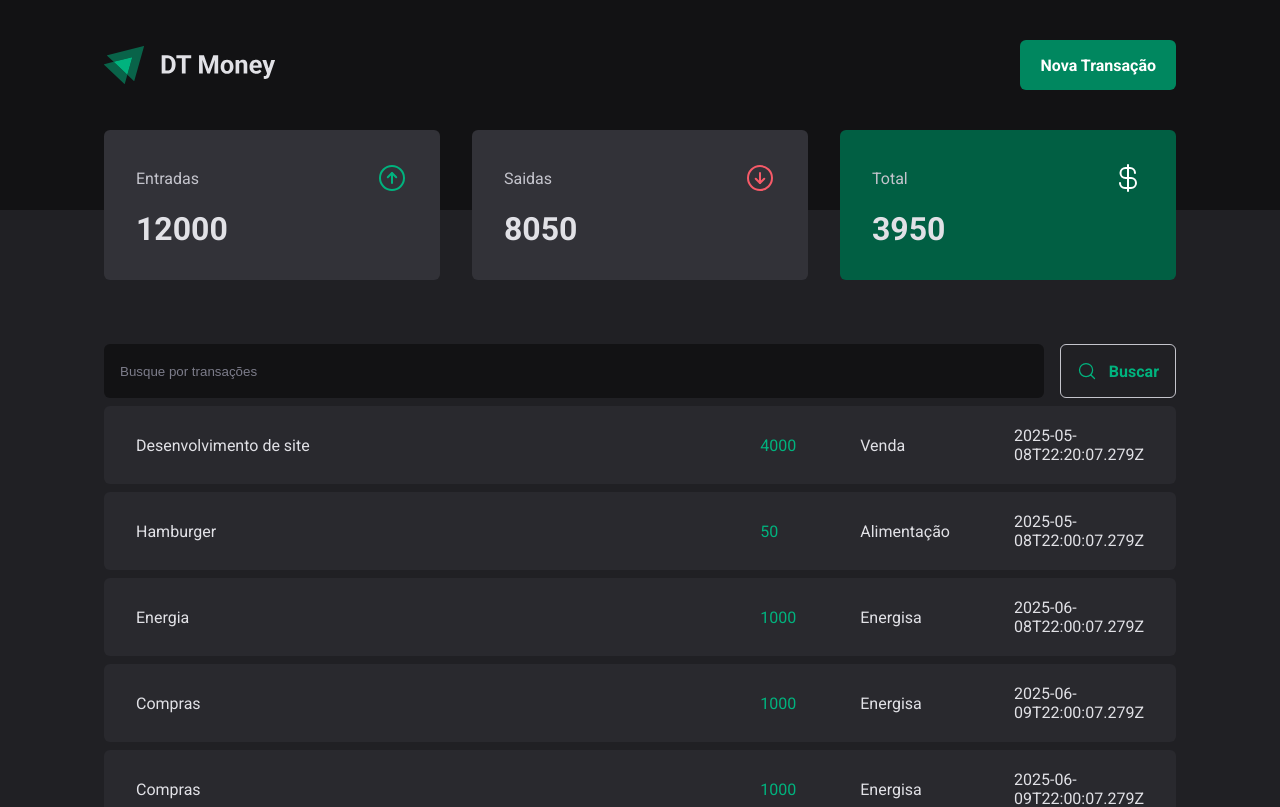
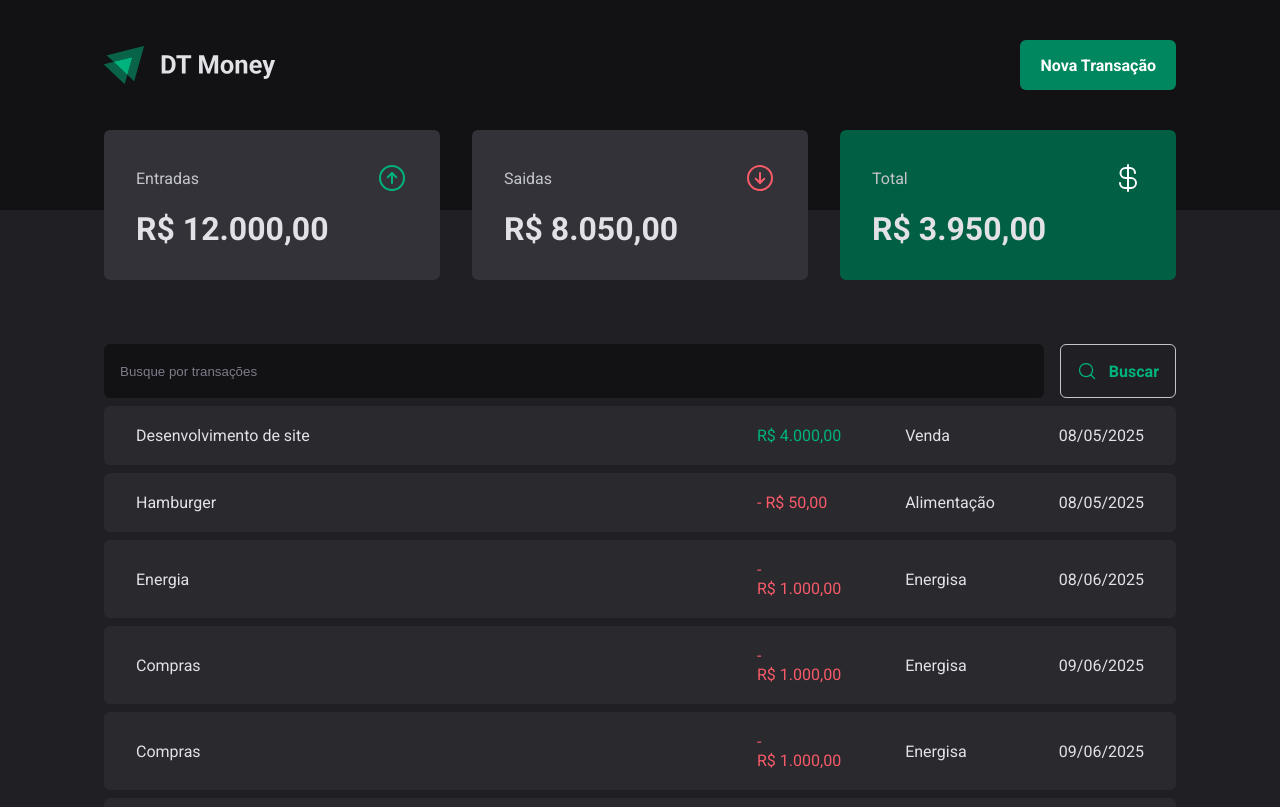
Before and after one commit to Abmaellf/dt-money, a React (Vite) app: page / in a window 1280 px wide. Shown: the top 807 px of the page. Built offline with nearby package versions, Linux system fonts and the light colour scheme; data requests are answered from the project's data file.

Commit message:
feat(Formatando valores)

```diff
--- a/src/components/Summary/index.tsx
+++ b/src/components/Summary/index.tsx
@@ -2,6 +2,7 @@
 import { SummaryCard, SummaryContainer } from "./styles";
 import { useContext } from "react";
 import { TransactionContext } from "../../contexts/TransactionsContext";
+import { priceFormatter } from "../../utils/formatter";
 
 export function Summary() {
 
@@ -34,7 +35,7 @@
                     <ArrowCircleUp size={32} color="#00b37e" />
                 </header>
 
-                <strong> { summary.income } </strong>
+                <strong> { priceFormatter.format(summary.income )} </strong>
             </SummaryCard>
             <SummaryCard>
                 <header>
@@ -42,7 +43,7 @@
                     <ArrowCircleDown size={32} color="#f75a68" />
                 </header>
 
-                <strong>  { summary.outcomo } </strong>
+                <strong>  { priceFormatter.format(summary.outcomo) } </strong>
             </SummaryCard>
             <SummaryCard variant="green">
                 <header>
@@ -50,7 +51,7 @@
                     <CurrencyDollar size={32} color="#fff" />
                 </header>
 
-                <strong>  {summary.total } </strong>
+                <strong>  {priceFormatter.format(summary.total) }</strong>
             </SummaryCard>
 
         </SummaryContainer>
--- a/src/pages/Transactions/index.tsx
+++ b/src/pages/Transactions/index.tsx
@@ -4,6 +4,7 @@
 import { SearchForm } from "./components/SearchForm";
 import { PriceHighlight, TransactionsContainer, TransactionsTable } from "./styles";
 import { TransactionContext } from "../../contexts/TransactionsContext";
+import { dateFormatter, priceFormatter } from "../../utils/formatter";
 
 
 
@@ -24,13 +25,14 @@
                                     <td  width="60%" > {transaction.description}</td>
 
                                         <td>
-                                            <PriceHighlight variant="income">
-                                                {transaction.price}
+                                            <PriceHighlight variant={transaction.type}>
+                                                {transaction.type === 'outcome' && '- '}
+                                                {priceFormatter.format(transaction.price)}
                                             </PriceHighlight>
                                         </td>
 
                                     <td> {transaction.category} </td>
-                                    <td> {transaction.createdAt} </td>
+                                    <td> {dateFormatter.format(new Date(transaction.createdAt))} </td>
                                 </tr>
                             )
                         })}
--- /dev/null
+++ b/src/utils/formatter.ts
@@ -0,0 +1,6 @@
+export const dateFormatter = new Intl.DateTimeFormat('pt-BR');
+
+export const priceFormatter = new Intl.NumberFormat('pt-BR', {
+    style: 'currency',
+    currency: 'BRL',
+})
```
